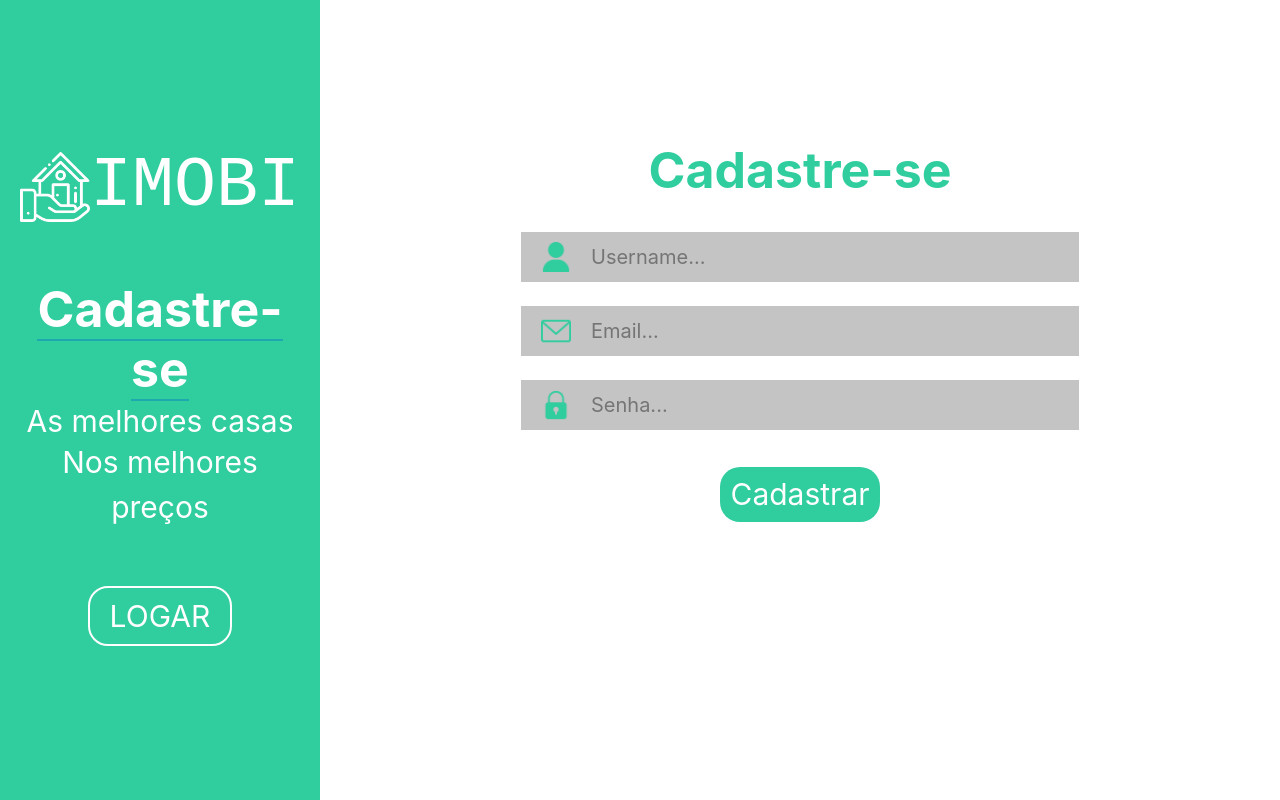
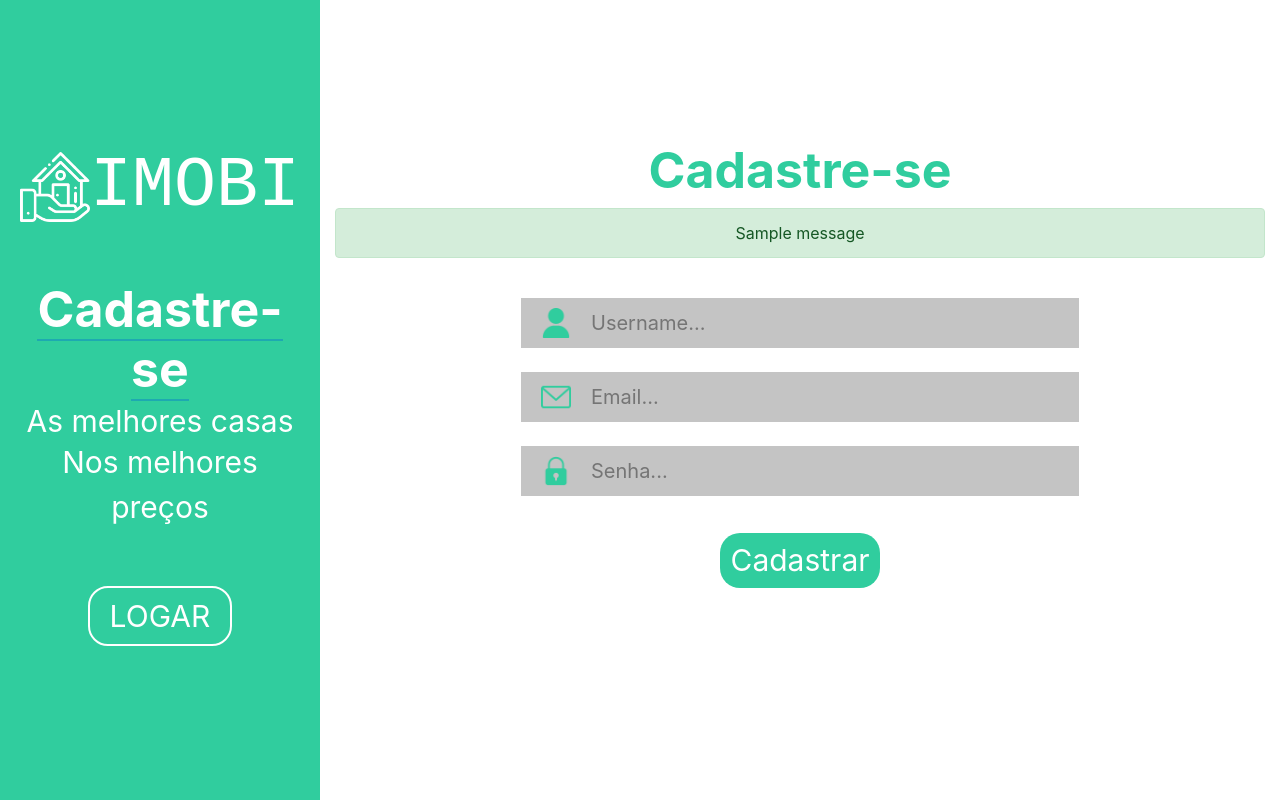
Before and after one commit to rogeriodelphi/imobi, a Django app: page /auth/cadastro/ in a window 1280 px wide. Run offline with Django 4.2, Linux system fonts and the light colour scheme; tables that the repository leaves empty hold one stand-in row (values such as "Sample post"); one stand-in notice (Sample message) is shown.

Commit message:
Adicionando mensagens a nossa aplicação

```diff
--- a/autenticacao/templates/cadastro.html
+++ b/autenticacao/templates/cadastro.html
@@ -34,6 +34,13 @@
                     <form action="{% url 'cadastro' %}" method="POST">
                         {% csrf_token %}
                         <h2 class="titulo_area_cadastrar">Cadastre-se</h2>
+                        {% if messages %}
+                            {% for message in messages %}
+                                <div class="alert {{message.tags}}">
+                                    {{message}}
+                                </div>
+                            {% endfor %}
+                        {% endif %}
                         <br>
                         <input name="username" class="input_cadastrar input_cadastrar_nome" type="text" placeholder="Username...">
                         <br>
--- a/autenticacao/views.py
+++ b/autenticacao/views.py
@@ -1,3 +1,5 @@
+from django.contrib import messages
+from django.contrib.messages import constants
 from django.shortcuts import render, redirect
 from django.http import HttpResponse
 from django.contrib.auth.models import User
@@ -11,20 +13,23 @@ def cadastro(request):
         senha = request.POST.get('senha')
 
         if len(username.strip()) == 0 or len(email.strip()) == 0 or len(senha.strip()) == 0:
+            messages.add_message(request, constants.ERROR, 'Preenha os todos os campos.')
             return redirect('/auth/cadastro')
 
         user = User.objects.filter(username=username)
         if user.exists():
+            messages.add_message(request, constants.ERROR, 'Usuário já existe.')
             return redirect('/auth/cadastro')
         try:
             user = User(username=username,
                         email=email,
                         password=senha)
             user.save()
+            messages.add_message(request, constants.SUCCESS, 'Usuário cadastrado com sucesso.')
             return redirect('/auth/logar')
         except:
+            messages.add_message(request, constants.ERROR, 'Erro interno do sistema.')
             return redirect('auth/cadastro')
-        return HttpResponse(f'{username} {email} {senha}')
 
 def logar(request):
     return HttpResponse('Logar')
```
Also changed, not shown: imobi/settings.py (+9 -0 lines).
